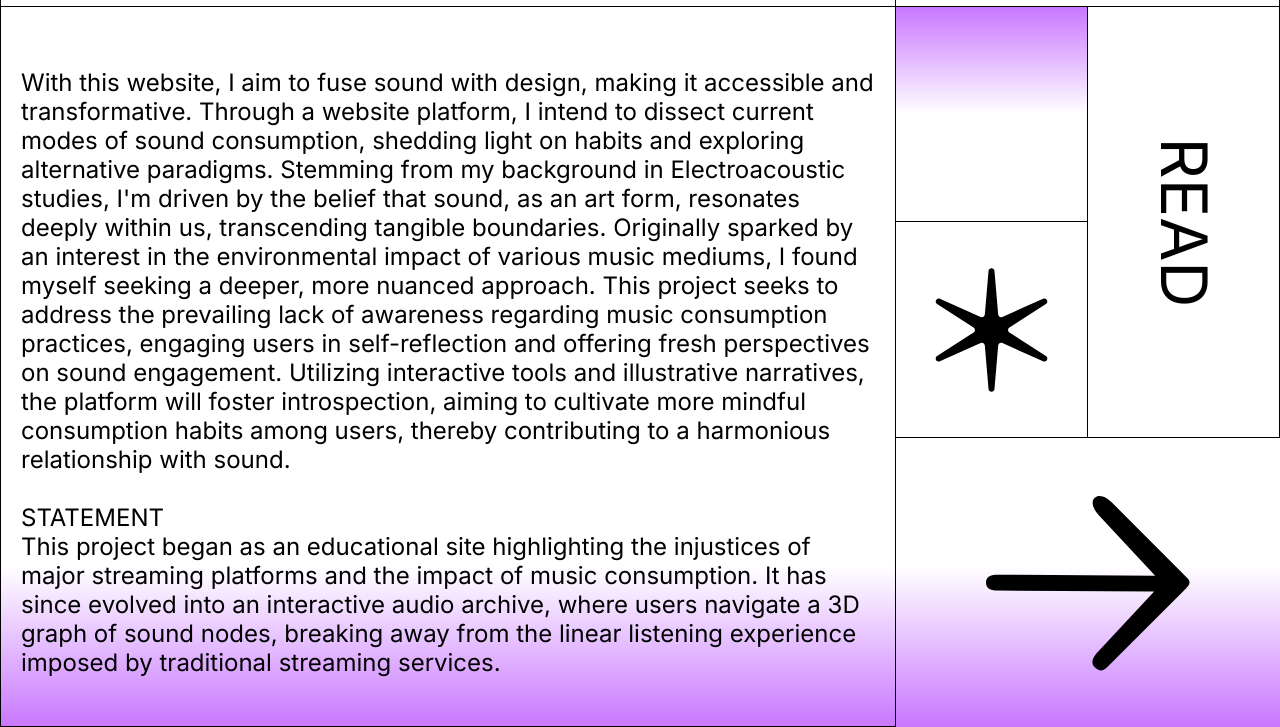
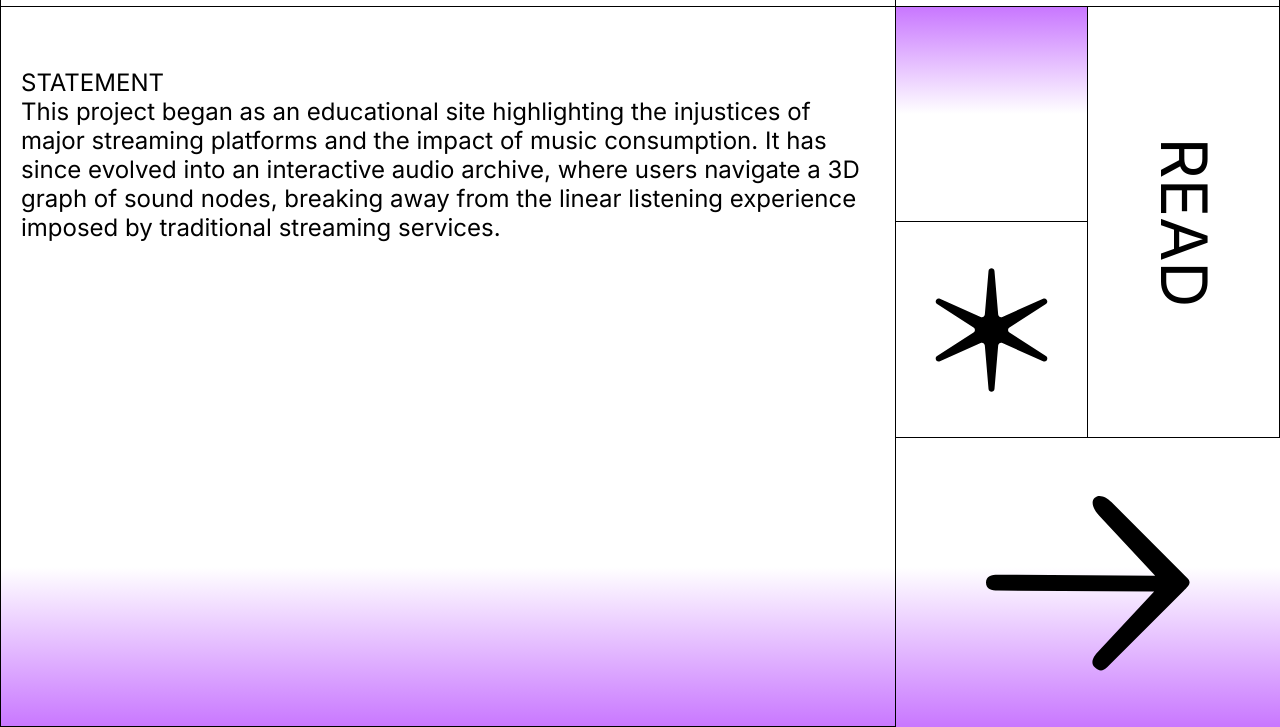
Before and after one commit to madebyjujube/intangible, a plain HTML site: page tldr.html in a window 1280 px wide. Shown: the part 73-800 px from the top of the page. Drawn offline with Linux system fonts and the light colour scheme.

Commit message:
last content edit

```diff
--- a/tldr.html
+++ b/tldr.html
@@ -28,18 +28,10 @@
 
                 <div class="flexc essay-text">
                     <br><br>
-                    <p>
-                        With this website, I aim to fuse sound with design, making it accessible and transformative. Through a website platform, I intend to dissect current modes of sound consumption, shedding light on habits and exploring alternative paradigms. Stemming from my background in Electroacoustic studies, I'm driven by the belief that sound, as an art form, resonates deeply within us, transcending tangible boundaries. Originally sparked by an interest in the environmental impact of various music mediums, I found myself seeking a deeper, more nuanced approach. This project seeks to address the prevailing lack of awareness regarding music consumption practices, engaging users in self-reflection and offering fresh perspectives on sound engagement. Utilizing interactive tools and illustrative narratives, the platform will foster introspection, aiming to cultivate more mindful consumption habits among users, thereby contributing to a harmonious relationship with sound.
-                        <br>
-                        <br>
-                        <p>STATEMENT</p>
+                    <p>STATEMENT</p>
                         <p>
                             This project began as an educational site highlighting the injustices of major streaming platforms and the impact of music consumption. It has since evolved into an interactive audio archive, where users navigate a 3D graph of sound nodes, breaking away from the linear listening experience imposed by traditional streaming services.
                         </p>
-                        <br>
-                    <br>
-                    </p>
-
                 </div>
 
             </section>
```
